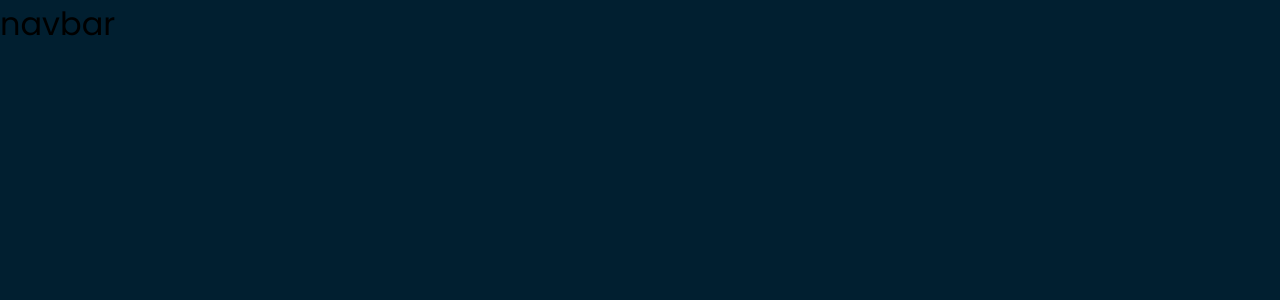
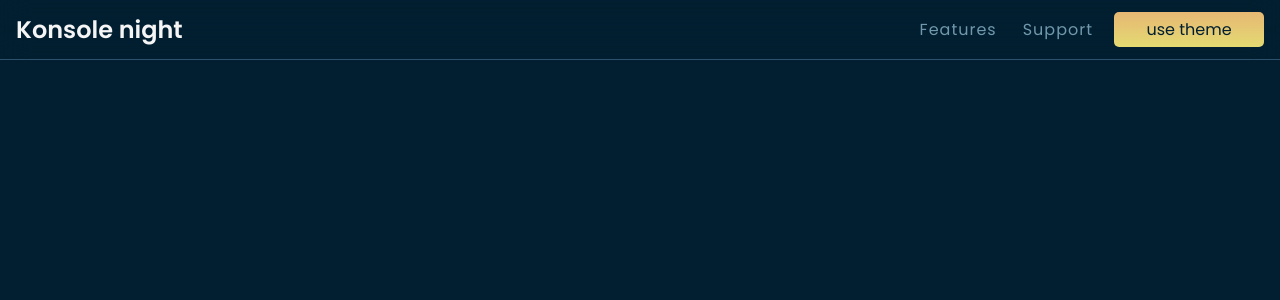
Before and after one commit to lyznne/konsole-night, a React (Create React App) app: page / in a window 1280 px wide. Shown: the top 300 px of the page. Built offline with nearby package versions, Linux system fonts and the light colour scheme.

Commit message:
:sparkles: navbar

```diff
--- a/src/App.css
+++ b/src/App.css
@@ -23,7 +23,7 @@
 
   --border-r-sm: 3px;
   --border-r-md: 5px;
-
+  --transition: all .4s ease-in;
 
   --gradient-cc: radial-gradient(2422.86% 132.40% at 0.00% 0%, rgba(255, 200, 124, 0.90) 0%, rgba(252, 251, 121, 0.90) 100%);
   --gradient-h1: linear-gradient(126deg, #FAFAFA 0%, rgba(188, 234, 255, 0.90) 100%);
@@ -58,6 +58,7 @@ h6 {
 }
 
 a {
+  color: inherit;
   text-decoration: none !important;
 }
 
@@ -66,6 +67,7 @@ html {
 }
 
 body {
+  min-height: 100dvh;
   background: var(--primary-color);
 }
 
@@ -87,7 +89,7 @@ body {
   font-style: normal;
   font-weight: 400;
   line-height: normal;
-  letter-spacing: 0.36px;
+  letter-spacing: 0.5px;
 }
 
 .link {
@@ -104,3 +106,87 @@ body {
   height: 30px;
   transform: rotate(90deg);
 }
+
+.flex {
+  display: flex;
+  align-items: center;
+}
+.btn-primary {
+  width: 150px;
+  text-align: center;
+  padding: 5px 1rem;
+  cursor: pointer;
+  transition: all .6s ease;
+  border-radius: 5px;
+  border: none;
+  color: var(--primary-color);
+  background: var(--gradient-cc);
+  font-size: 16px;
+}
+
+/* ---------------- navbar css --------------------  */
+.navbar {
+  position: fixed;
+  width: 100%;
+  backdrop-filter: blur(15px);
+  margin-bottom: var(--padd-lg);
+}
+
+.navbar::after {
+  content: "";
+  display: block;
+  height: 1px;
+  width: 100%;
+  background: var(--tertiary-color);
+}
+
+.navbar .nav {
+  padding: var(--padd-sm) var(--padd-md);
+  justify-content: space-between;
+}
+.navbar .logo {
+  cursor: pointer;
+}
+
+.navbar .logo h1 {
+  /* color: var(--text-main); */
+  color: #F5F5F5;
+  font-size: 1.5rem;
+  font-weight: 600;
+
+}
+
+.navbar .nav .nav-items {
+  gap: var(--padd-md);
+}
+
+.navbar .nav-items .nav-link {
+  color: var(--text-plain);
+  text-transform: capitalize;
+  transition: all .2s ease-in;
+  font-size: 1em ;
+  font-weight: 400;
+  line-height: normal;
+  letter-spacing: 1px;
+  position: relative;
+  padding: 0px 5px;
+
+}
+.navbar .nav-items .nav-link::after {
+  position: absolute;
+  bottom: -18px;
+  right: 1%;
+  content: "";
+  display: block;
+  height: 1.5px;
+  width: 0%;
+  background: var(--secondary-color);
+  transition: width .2s ease-in;
+}
+
+.navbar .nav-items .nav-link:hover::after {
+  width: 100%;
+}
+.navbar .nav-items .nav-link:active::after {
+  width: 100%;
+}
--- a/src/components/Navbar.jsx
+++ b/src/components/Navbar.jsx
@@ -2,8 +2,20 @@ import React from 'react'
 
 const Navbar = () => {
   return (
-    <div>
-      <h1>navbar</h1>
+    <div className="navbar">
+      <div className="nav flex">
+        <div className="logo">
+          <a href="#"></a>
+          <h1>Konsole night</h1>
+        </div>
+        <div className="nav-items flex">
+          <a className='nav-link' href="#features">Features</a>
+          <a className='nav-link' href="#support">support</a>
+          <a href="#installation">
+            <button className="btn-primary">use theme</button>
+          </a>
+        </div>
+      </div>
     </div>
   )
 }
```
